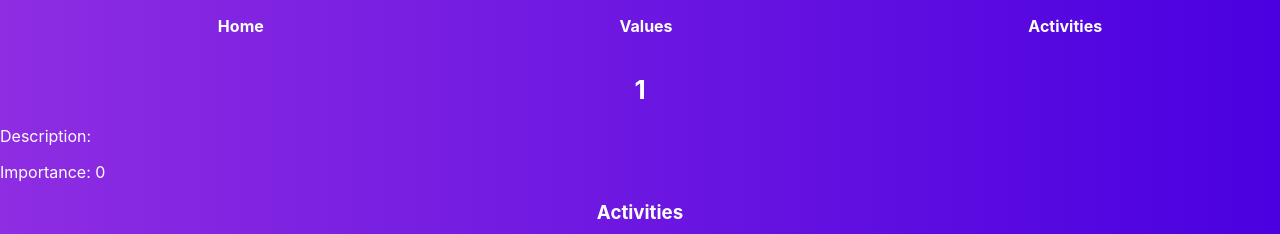
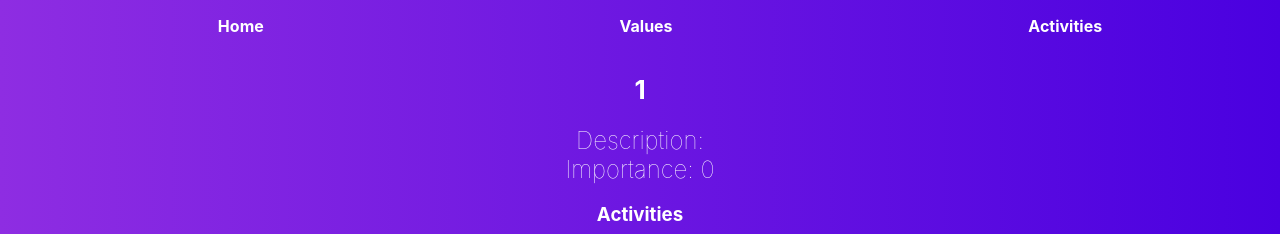
Before and after one commit to dacrands/values-client, a React (Create React App) app: page /values/1/1 in a window 1280 px wide. Shown: the top 234 px of the page. Built offline with nearby package versions, Linux system fonts and the light colour scheme; no server answers.

Commit message:
Add header class

```diff
--- a/src/App.scss
+++ b/src/App.scss
@@ -23,6 +23,15 @@ h2 {
   }
 }
 
+.header {
+  text-align: center;
+  p {
+    font-size: 24px;
+    font-weight: 100;
+    margin: 0 5px;
+  }
+}
+
 .plain-list {
   list-style-type: none;
   padding: 0;
@@ -37,6 +46,7 @@ h2 {
   transition: all 0.3s cubic-bezier(.25,.8,.25,1);
   a {
     display: flex;
+    flex-direction: column;
     justify-content: center;
     align-items: center;
     color: white;
@@ -84,4 +94,5 @@ h2 {
   border: 0;
   padding: 1rem;
   border-radius: 10px;
+  background-color : rgba(255, 255, 255, 0.75);
 }
```
